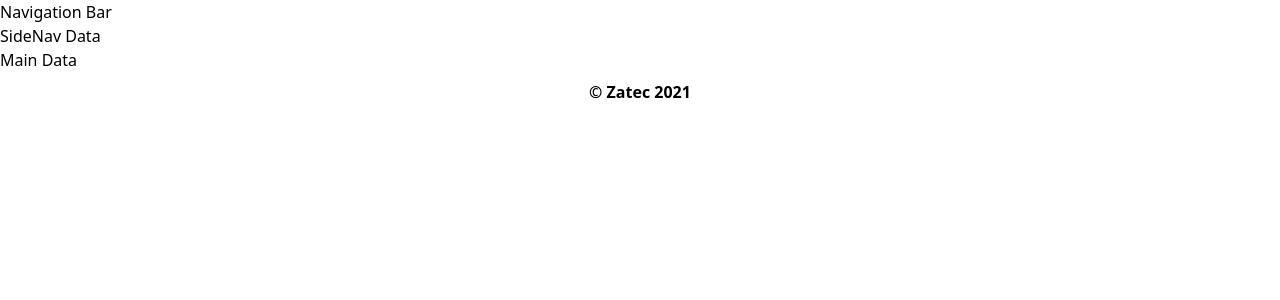
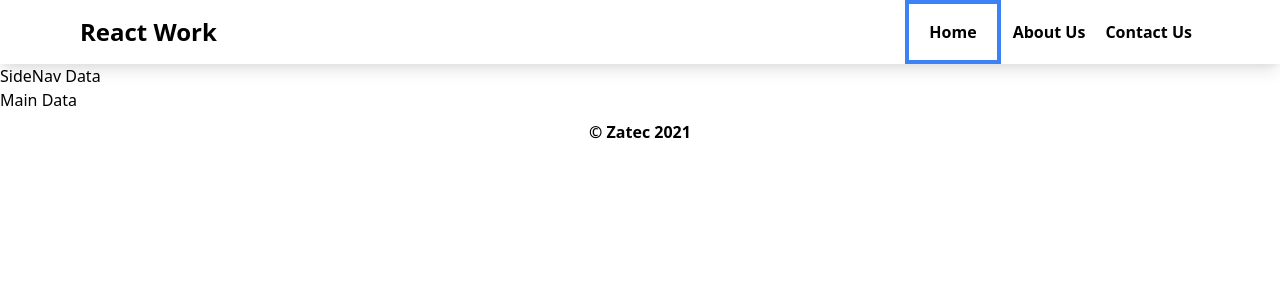
Before and after one commit to PrinceNiyonshuti/Zatec-ReactJS-Project-1, a React (Create React App) app: page / in a window 1280 px wide. Shown: the top 300 px of the page. Built offline with nearby package versions, Linux system fonts and the light colour scheme.

Commit message:
added navigation

```diff
--- a/src/compoments/NavBar.js
+++ b/src/compoments/NavBar.js
@@ -3,7 +3,81 @@ import React from "react";
 function NavBar() {
   return (
     <div>
-      <h2> Navigation Bar</h2>
+      <nav className="bg-white shadow-lg">
+        <div className="max-w-6xl mx-auto px-4">
+          <div className="flex justify-between">
+            <div className="flex space-x-7">
+              <h2 className="flex items-center py-4 font-bold text-2xl">
+                React Work
+              </h2>
+            </div>
+            <div className="hidden md:flex items-center space-x-1">
+              <a
+                href=""
+                className="py-4 px-5 border-4 border-blue-500 font-semibold "
+              >
+                Home
+              </a>
+              <a
+                href=""
+                className="py-4 px-2 font-semibold hover:text-blue-500 transition duration-300"
+              >
+                About Us
+              </a>
+              <a
+                href=""
+                className="py-4 px-2 font-semibold hover:text-blue-500 transition duration-300"
+              >
+                Contact Us
+              </a>
+            </div>
+            <div className="md:hidden flex items-center">
+              <button className="outline-none menu-button">
+                <svg
+                  className="w-6 h-6"
+                  x-show="! showMenu"
+                  fill="none"
+                  stroke-linecap="round"
+                  stroke-linejoin="round"
+                  stroke-width="2"
+                  viewBox="0 00 24 24"
+                  stroke="currentColor"
+                >
+                  <path d="m4 6h16M4 12h16M4 18h16"></path>
+                </svg>
+              </button>
+            </div>
+            <div className="hidden mobile-menu">
+              <ul className="">
+                <li className="active">
+                  <a
+                    href="nav.html"
+                    className="block text-sm px-2 py-4 text-white bg-purple-500 font-semibold"
+                  >
+                    Home
+                  </a>
+                </li>
+                <li>
+                  <a
+                    href="#About"
+                    className="block.text-sm.px-2.py-4 hover:bg-purple-500 transition duration-300"
+                  >
+                    About Us
+                  </a>
+                </li>
+                <li>
+                  <a
+                    href="#Contact Us"
+                    className="block.text-sm.px-2.py-4 hover:bg-purple-500 transition duration-300"
+                  >
+                    Contact Us
+                  </a>
+                </li>
+              </ul>
+            </div>
+          </div>
+        </div>
+      </nav>
     </div>
   );
 }
```
